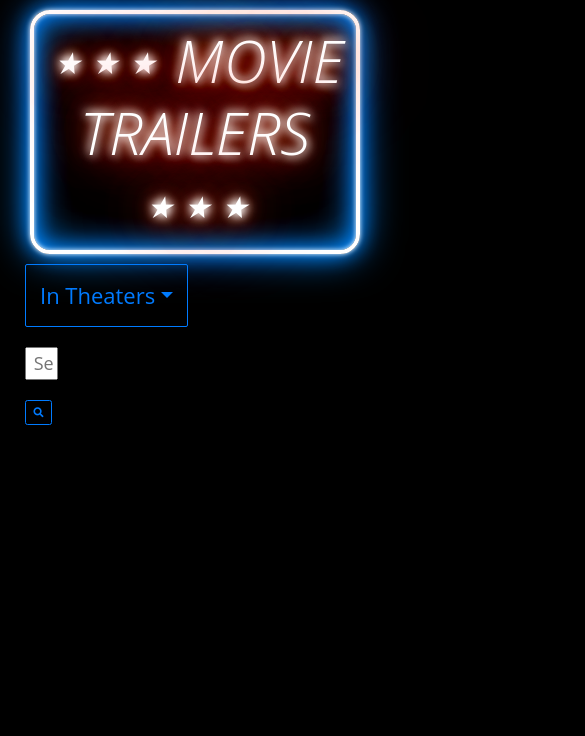
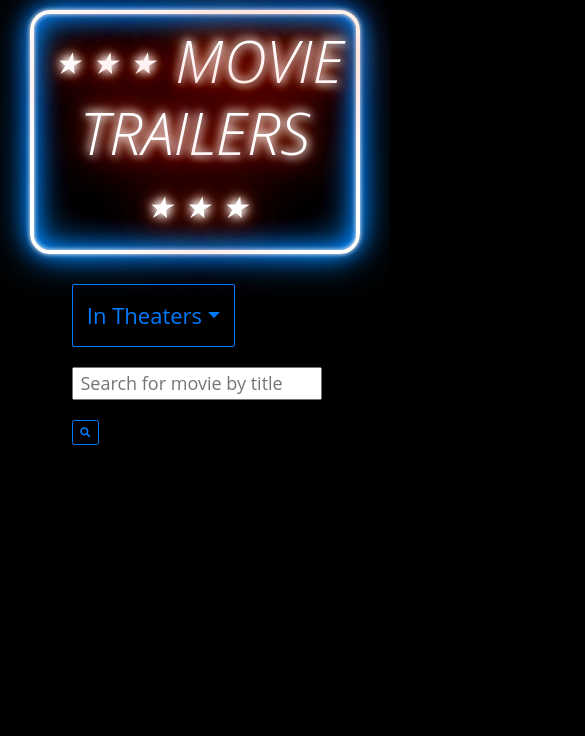
Before and after one commit to Shuchuan35/JQDB, a plain HTML site: page index.html in a window 390 px wide. Shown: the top 736 px of the page, 585 px wide, since content can reach past the window. Drawn offline with nearby package versions, Linux system fonts and the light colour scheme.

Commit message:
made several CSS changes to get rid of overlap in small screens, changed class name from col-2, to colto overwrite bootstrap formatting on that column only--DID NOT affect col-10

```diff
--- a/index.html
+++ b/index.html
@@ -16,7 +16,7 @@
     <h6>⋆⋆⋆ Movie Trailers ⋆⋆⋆</h6>
     <div class="container-fluid">
         <div class="row">
-            <div class="col-2">
+            <div class="col">
 
                 <div class="dropdown">
                     <button class="dropbtn btn btn-outline-primary dropdown-toggle">In Theaters</button>
--- a/style.css
+++ b/style.css
@@ -10,8 +10,15 @@ button,
 iframe {
     margin: 10px;
 }
+input {
+    max-width: 250px;
+    font-size: 100%;
+}
+iframe {
+    width: 45%;
+}
 img {
-    width: 200px;
+    width: 250px;
     height: 280px;
 }
 
@@ -34,7 +41,7 @@ input {
     margin-bottom: 40px;
 }
 
-.col-2 {
+.col {
     color: #ffffff;
     font-size: 18px;
 }
@@ -329,3 +336,19 @@ h6:focus {
         box-shadow: none;
     }
 }
+@media screen and (max-width: 768px) {
+    .col,
+    .col-10 {
+       padding-top: 20px;
+       margin-left: 12%;
+    }
+iframe {
+    margin-top: 12%;
+    margin-left: 0;
+    width: 90%;
+    height: auto;
+}
+p {
+    font-size: smaller;
+}
+}
```
